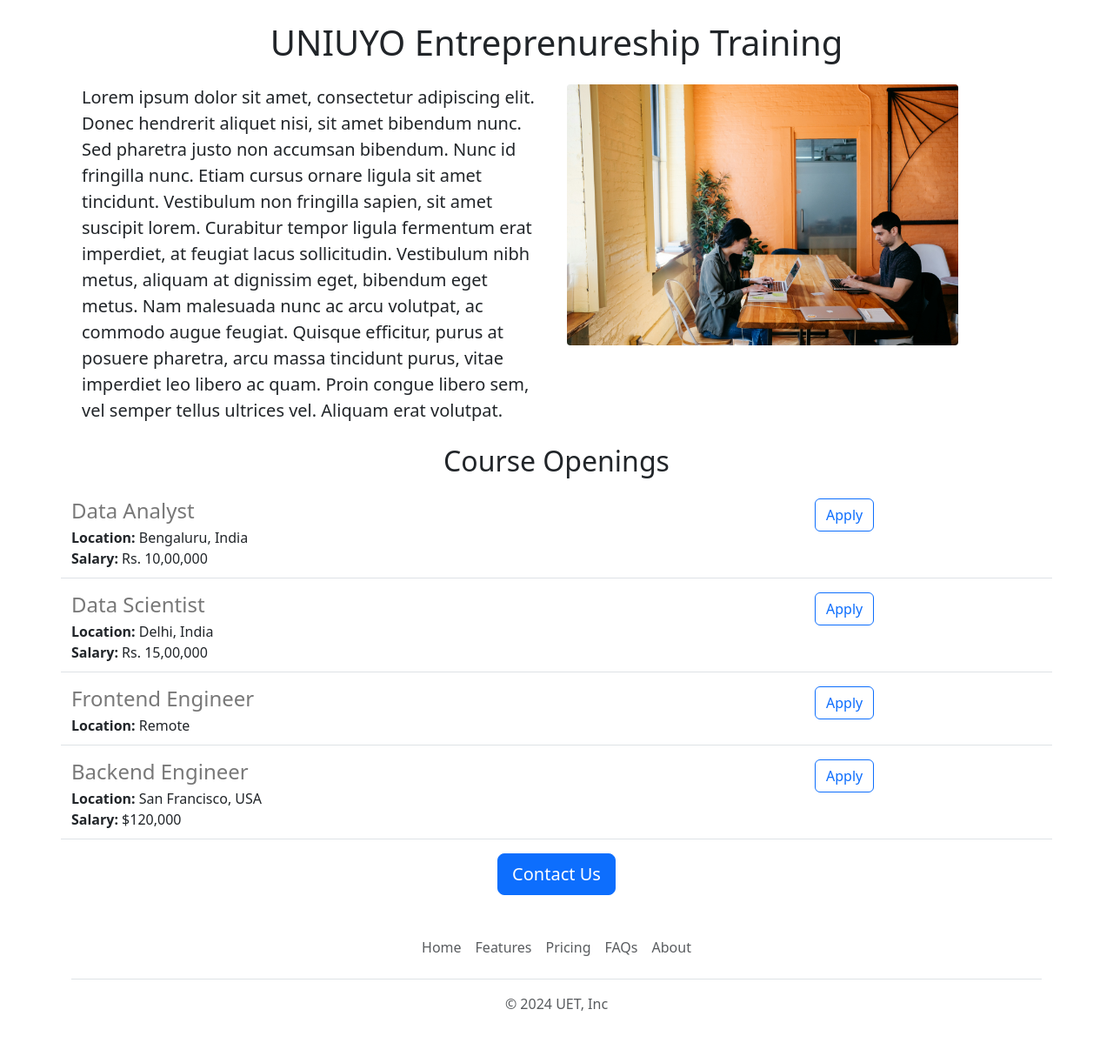
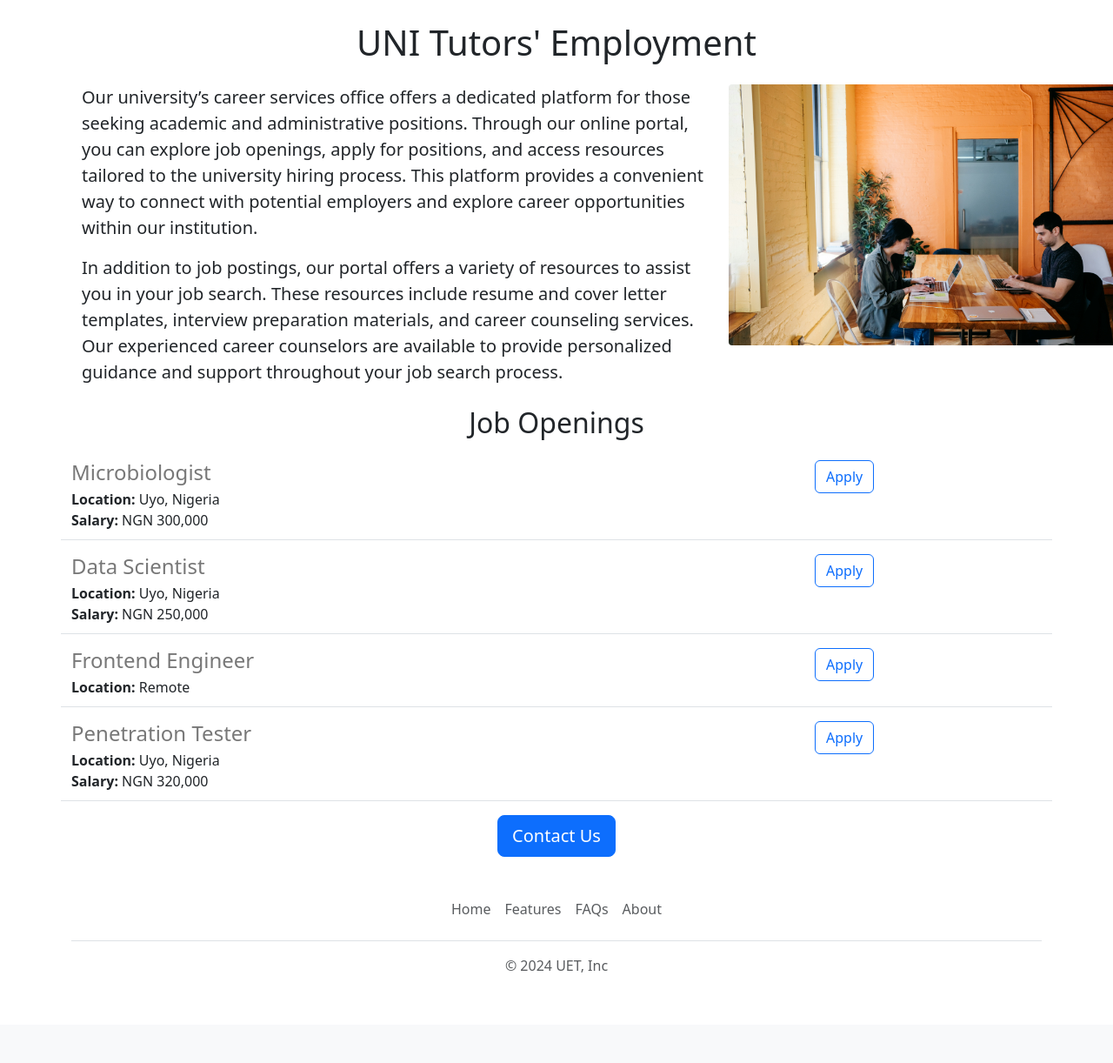
Before and after one commit to 1301ek/SIWESPRO-2.0, a Flask app: page / in a window 1280 px wide. Shown: the part 431-1653 px from the top of the page at 87% size. After the commit the page ends 1549 px from the top, so only its background shows below. Run offline with Flask 3, Linux system fonts and the light colour scheme.

Commit message:
Made some aesthetic and functional changes

```diff
--- a/app.py
+++ b/app.py
@@ -5,15 +5,15 @@ app = Flask(__name__)
 JOBS = [
     {
         'id': 1,
-        'title': 'Data Analyst',
-        'location': 'Bengaluru, India',
-        'salary': 'Rs. 10,00,000'
+        'title': 'Microbiologist',
+        'location': 'Uyo, Nigeria',
+        'salary': 'NGN 300,000'
     },
     {
         'id': 2,
         'title': 'Data Scientist',
-        'location': 'Delhi, India',
-        'salary': 'Rs. 15,00,000'
+        'location': 'Uyo, Nigeria',
+        'salary': 'NGN 250,000'
     },
     {
         'id': 3,
@@ -22,9 +22,9 @@ JOBS = [
     },
     {
         'id': 4,
-        'title': 'Backend Engineer',
-        'location': 'San Francisco, USA',
-        'salary': '$120,000'
+        'title': 'Penetration Tester',
+        'location': 'Uyo, Nigeria',
+        'salary': 'NGN 320,000'
     }
 ]
 
--- a/templates/footer.html
+++ b/templates/footer.html
@@ -3,7 +3,6 @@
     <ul class="nav justify-content-center border-bottom pb-3 mb-3">
       <li class="nav-item"><a href="#" class="nav-link px-2 text-body-secondary">Home</a></li>
       <li class="nav-item"><a href="#" class="nav-link px-2 text-body-secondary">Features</a></li>
-      <li class="nav-item"><a href="#" class="nav-link px-2 text-body-secondary">Pricing</a></li>
       <li class="nav-item"><a href="#" class="nav-link px-2 text-body-secondary">FAQs</a></li>
       <li class="nav-item"><a href="#" class="nav-link px-2 text-body-secondary">About</a></li>
     </ul>
--- a/templates/home.html
+++ b/templates/home.html
@@ -4,7 +4,7 @@
   <meta charset="UTF-8">
   <meta http-equiv="X-UA-Compatible" content="IE=edge">
   <meta name="viewport" content="width=device-width, initial-scale=1.0">
-  <title>Jobs</title>
+  <title>UniJobs</title>
   <link rel="shortcut icon" type="image/x-icon" href="{{ url_for('static', filename='fvc.png') }}">
   <link href="https://cdn.jsdelivr.net/npm/bootstrap@5.3.3/dist/css/bootstrap.min.css" rel="stylesheet" integrity="sha384-QWTKZyjpPEjISv5WaRU9OFeRpok6YctnYmDr5pNlyT2bRjXh0JMhjY6hW+ALEwIH" crossorigin="anonymous">
   <style>
@@ -18,27 +18,32 @@
 </head>
 <body>
   {% include 'nav.html' %}
-  <img class="img-fluid" id="banner" src="/static/task.jpg">
+  <div style="margin: 0 auto;">
+  <img class="img-fluid" id="banner" src="/static/shake.jpg">
+  </div>
   <div class="container">
-    <h1 class="text-center mt-4 mb-4">UNIUYO Entreprenureship Training</h1>
+    <h1 class="text-center mt-4 mb-4">UNI Tutors' Employment</h1>
     <div class="row" style="margin-bottom: 16px; margin: 0 auto">
-      <div class="col-md-6">
+      <div class="col-md-8">
     <p class="lead">
-      Lorem ipsum dolor sit amet, consectetur adipiscing elit. Donec hendrerit aliquet nisi, sit amet bibendum nunc. Sed pharetra justo non accumsan bibendum. Nunc id fringilla nunc. Etiam cursus ornare ligula sit amet tincidunt. Vestibulum non fringilla sapien, sit amet suscipit lorem. Curabitur tempor ligula fermentum erat imperdiet, at feugiat lacus sollicitudin. Vestibulum nibh metus, aliquam at dignissim eget, bibendum eget metus. Nam malesuada nunc ac arcu volutpat, ac commodo augue feugiat. Quisque efficitur, purus at posuere pharetra, arcu massa tincidunt purus, vitae imperdiet leo libero ac quam. Proin congue libero sem, vel semper tellus ultrices vel. Aliquam erat volutpat.
+      Our university’s career services office offers a dedicated platform for those seeking academic and administrative positions. Through our online portal, you can explore job openings, apply for positions, and access resources tailored to the university hiring process. This platform provides a convenient way to connect with potential employers and explore career opportunities within our institution.
+    <p class="lead">
+      In addition to job postings, our portal offers a variety of resources to assist you in your job search. These resources include resume and cover letter templates, interview preparation materials, and career counseling services. Our experienced career counselors are available to provide personalized guidance and support throughout your job search process.
+    </p>
     </p>
       </div>
-      <div class = "d-none d-md-block col-md-6">
+      <div class = "d-none d-md-block col-md-4">
       <img src="/static/work.jpg" style="height: 300px; border-radius: 4px;">
       </div>
     </div>
-    <h2 class="text-center mt-2 mb-4">Course Openings</h2>
+    <h2 class="text-center mt-2 mb-4">Job Openings</h2>
     <div>
       {% for job in jobs %}
       {% include 'joblist.html' %}
       {% endfor %}
     </div>
     <div class="text-center">
-      <a href="mailto:praisxz@gmail.com?subject=Question(s)%20about%20job%20openings&body=My%20name%3A%20%3Cyour%20name%20here%3E%0D%0A%0D%0AMy%20question%3A%20%3Cquestion%20here%3E" type="button" class="btn btn-primary btn-lg">Contact Us</a>
+      <a href="mailto:support.unijobs@gmail.com?subject=Question(s)%20about%20job%20openings&body=My%20name%3A%20%3Cyour%20name%20here%3E%0D%0A%0D%0AMy%20question%3A%20%3Cquestion%20here%3E" type="button" class="btn btn-primary btn-lg">Contact Us</a>
     </div>
   </div>
   {% include 'footer.html' %}
--- a/templates/joblist.html
+++ b/templates/joblist.html
@@ -13,6 +13,6 @@
     {% endif %}
   </div>
   <div class="col-3">
-    <a href="mailto:praisxz@gmail.com?subject=Application%20for%20{{job['title']}}&body=My%20name%3A%20%3Cyour%20name%20here%3E%0D%0A%0D%0AMy%20resume%20link%3A%20%3Cresume%20link%3E%0D%0A%0D%0AMy%20LinkedIn%20link%3A%20%3Clinkedin%20link%3E" type="button" class="btn btn-outline-primary float-right align-middle">Apply</a>
+    <a href="mailto:jobs.unijobs@gmail.com?cc=hr.unijobs@gmail.com&subject=Apllication%20for%20the%20vacancy%3A%20{{job['title']}}&body=My%20name%3A%20%3Cyour%20name%20here%3E%0D%0A%0D%0AMy%20resume%20link%3A%20%3Cresume%20link%3E%0D%0A%0D%0AMy%20LinkedIn%20link%3A%20%3Clinkedin%20link%3E" type="button" class="btn btn-outline-primary float-right align-middle">Apply</a>
   </div>
 </div>
--- a/templates/nav.html
+++ b/templates/nav.html
@@ -1,8 +1,8 @@
 <nav class="navbar bg-body-tertiary shadow-sm fixed-top" style="background-color: #e3f2fd;">
   <div class="container-fluid">
     <a class="navbar-brand fw-bold" href="#">
-      <img src="/static/bootstrap-logo.svg" alt="Logo" width="30" height="24" class="d-inline-block align-text-top">
-      UET
+      <img src="/static/fvc.png" alt="Logo" width="30" height="auto" class="d-inline-block align-text-top ms-1">
+      UniJobs
     </a>
   </div>
 </nav>
```
Also changed, not shown: static/bootstrap-logo.svg (deleted), static/fvc.png, static/task.jpg (deleted), 2 other files.
